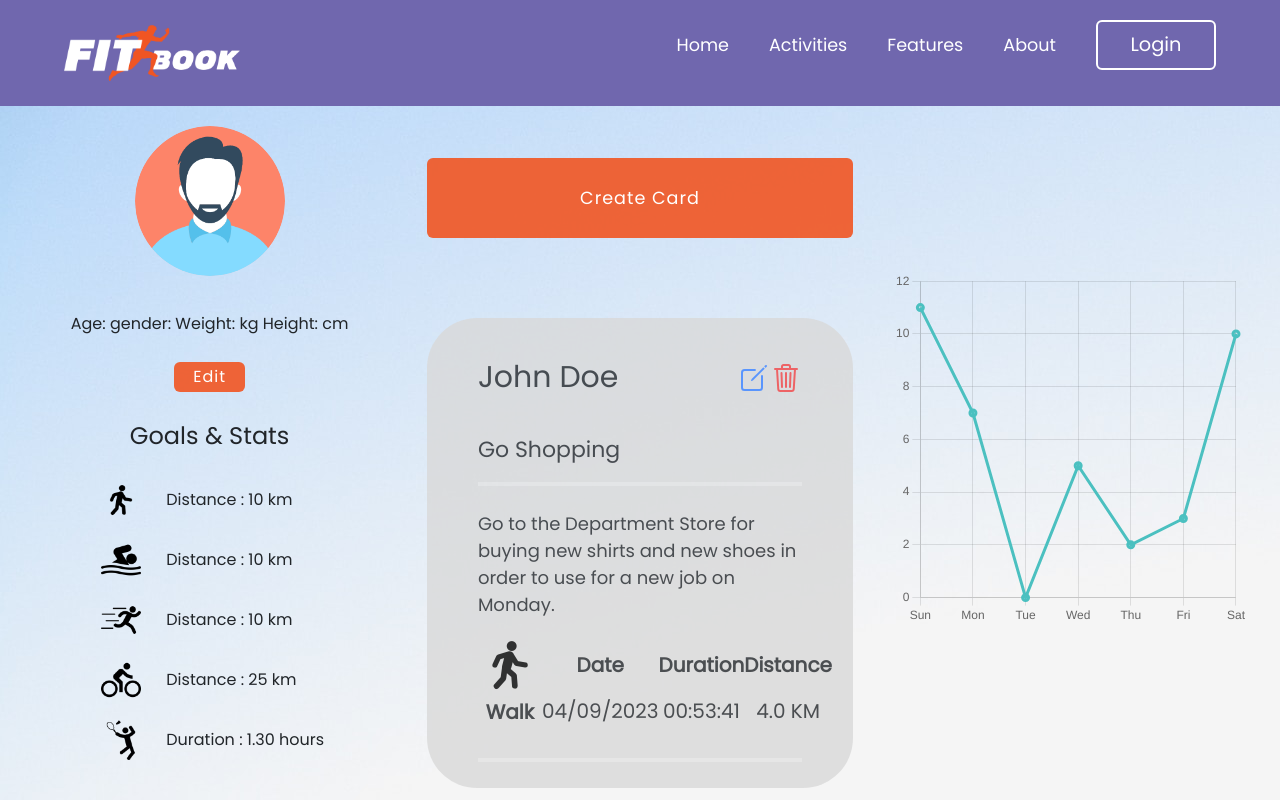
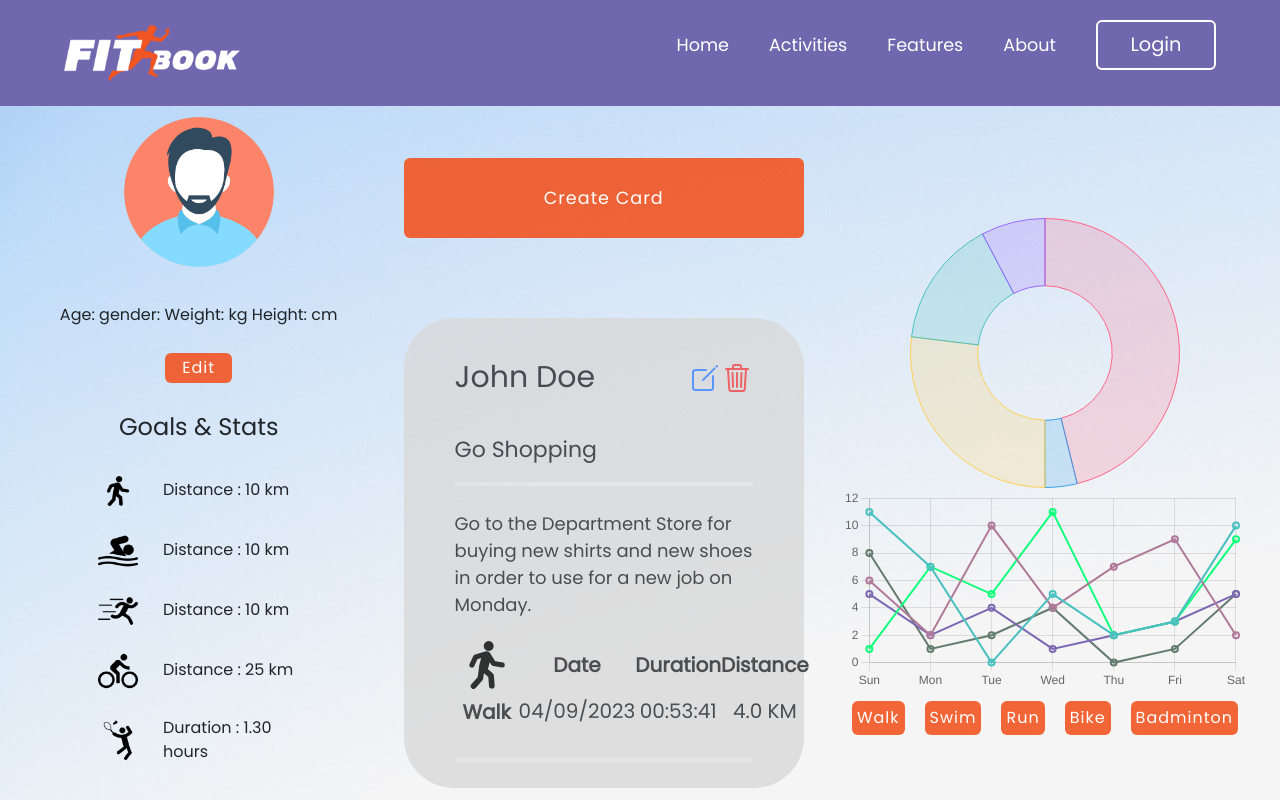
Before and after one commit to warutniy/project_groupA-2, a React (Vite) app in the folder groupA/react/: page /dashboard in a window 1280 px wide. Built offline with nearby package versions, Linux system fonts and the light colour scheme.

Commit message:
fix chart position & add toggle data button

```diff
--- /dev/null
+++ b/groupA/react/src/components/user/DoChart.jsx
@@ -0,0 +1,49 @@
+import React from "react";
+import { Chart as ChartJS, ArcElement, Tooltip, Legend } from "chart.js";
+import { Doughnut } from "react-chartjs-2";
+import { CategoryScale, Chart, LinearScale, PointElement, LineElement } from "chart.js";
+
+
+ChartJS.register(ArcElement, Tooltip, Legend, CategoryScale);
+
+
+export const data = {
+  // labels: ['Walk', 'Swim', 'Run', 'Bike', 'Badminton'],
+  datasets: [
+    {
+      label: 'TImes per week',  // add percent
+      data: [12, 1, 7, 4, 2],
+      backgroundColor: [
+        'rgba(255, 99, 132, 0.2)',
+        'rgba(54, 162, 235, 0.2)',
+        'rgba(255, 206, 86, 0.2)',
+        'rgba(75, 192, 192, 0.2)',
+        'rgba(153, 102, 255, 0.2)',
+        'rgba(255, 159, 64, 0.2)',
+      ],
+      borderColor: [
+        'rgba(255, 99, 132, 1)',
+        'rgba(54, 162, 235, 1)',
+        'rgba(255, 206, 86, 1)',
+        'rgba(75, 192, 192, 1)',
+        'rgba(153, 102, 255, 1)',
+        'rgba(255, 159, 64, 1)',
+      ],
+      borderWidth: 1,
+    },
+  ],
+};
+
+export function DoChart() {
+  return <Doughnut data={data}
+    // width={7}
+    // height={7}
+    options={{
+      maintainAspectRatio: true, plugins: {
+        legend: {
+          display: true,
+        },
+      },
+    }}
+  />;
+}
--- a/groupA/react/src/components/user/LineChart.jsx
+++ b/groupA/react/src/components/user/LineChart.jsx
@@ -1,4 +1,5 @@
 import React from "react";
+import { useState } from "react";
 import "../user/User_main.css";
 import { Line } from 'react-chartjs-2';
 import { CategoryScale, Chart, LinearScale, PointElement, LineElement } from "chart.js";
@@ -8,26 +9,91 @@ Chart.register(CategoryScale, LinearScale, PointElement, LineElement);
 
 
 const LineChart = function () {
+
+  const [dataOn, setDataOn] = useState({
+    dataset1: true,
+    dataset2: true,
+    dataset3: true,
+    dataset4: true,
+    dataset5: true,
+  });
+
+
   const data = {
-    // labels: ['Red', 'Blue', 'Green', 'Yellow', 'Orange'],
     labels: ['Sun', 'Mon', 'Tue', 'Wed', 'Thu', 'Fri', 'Sat'],
     datasets: [
       {
-        label: 'Sample Dataset',
+        label: 'Walk',
         data: [11, 7, 0, 5, 2, 3, 10],
-        backgroundColor: 'rgba(75,192,192,0.2)',
+        backgroundColor: 'rgba(75,192,192,0)',
         borderColor: 'rgba(75,192,192,1)',
-        borderWidth: 3,
+        borderWidth: 2,
+        hidden: !dataOn.dataset1,
+      },
+      {
+        label: 'Swim',
+        data: [6, 2, 10, 4, 7, 9, 2],
+        backgroundColor: 'rgba(60,124,192,0)',
+        borderColor: 'rgba(175,122,153,1)',
+        borderWidth: 2,
+        hidden: !dataOn.dataset2,
+      },
+      {
+        label: 'Run',
+        data: [1, 7, 5, 11, 2, 3, 9],
+        backgroundColor: 'rgba(10,111,192,0)',
+        borderColor: 'rgba(15,292,124,1)',
+        borderWidth: 2,
+        hidden: !dataOn.dataset3,
+      },
+      {
+        label: 'Bike',
+        data: [5, 2, 4, 1, 2, 3, 5],
+        backgroundColor: 'rgba(10,111,192,0)',
+        borderColor: 'rgba(125,104,179,1)',
+        borderWidth: 2,
+        hidden: !dataOn.dataset4,
+      },
+      {
+        label: 'Badminton',
+        data: [8, 1, 2, 4, 0, 1, 5],
+        backgroundColor: 'rgba(10,111,192,0)',
+        borderColor: 'rgba(99,124,109,1)',
+        borderWidth: 2,
+        hidden: !dataOn.dataset5,
       },
     ],
   }
+
+  const toggleData = (dataset) => {
+    setDataOn((viewData) => ({
+      ...viewData,
+      [dataset]: !viewData[dataset],
+    }))
+  };
+
   return (
-    <Line
-      data={data}
-      width={10}
-      height={10}
-      options={{ maintainAspectRatio: true }}
-    />
+    <div>
+      <Line
+        data={data}
+        // width={7}
+        // height={7}
+        options={{
+          maintainAspectRatio: true, plugins: {
+            legend: {
+              display: false,
+            },
+          },
+        }}
+      />
+      <div className="LegendBTN">
+        <button onClick={() => toggleData('dataset1')}>Walk</button>
+        <button onClick={() => toggleData('dataset2')}>Swim</button>
+        <button onClick={() => toggleData('dataset3')}>Run</button>
+        <button onClick={() => toggleData('dataset4')}>Bike</button>
+        <button onClick={() => toggleData('dataset5')}>Badminton</button>
+      </div>
+    </div>
   );
 };
 
--- a/groupA/react/src/components/user/User_main.css
+++ b/groupA/react/src/components/user/User_main.css
@@ -247,10 +247,44 @@ a {
 
 .grid-right {
     display: flex;
+    flex-direction: column;
+    /* justify-content: center; */
+    align-items: center;
+    max-width: 500px;
+    max-height: 300px;
+    margin-top: 100px;
+    padding-bottom: 20px;
+    /* border: 1px solid red; */
+}
+
+/* LINECHART */
+
+.LegendBTN {
+    display: flex;
     justify-content: center;
     align-items: center;
-    /* border: 1px solid red; */
 }
+
+.LegendBTN > button {
+        background-color: rgba(241, 86, 35, 0.9);
+        border: none;
+        outline: none;
+        border-radius: 6px;
+        cursor: pointer;
+        font-size: 1em;
+        letter-spacing: 1px;
+        color: #fff;
+        font-weight: 500;
+        transition: scale 0.2 ease;
+        padding: 5px 5px;
+        margin: 10px;
+}
+
+.LegendBTN > button:hover {
+    background-color: rgba(112, 103, 174, 0.9);
+    scale: 1.01;
+}
+
 
 /* =============== MEDIA QUERIES (MEDIUM DEVICES) =============== */
 @media screen and (max-width: 1024px) {
--- a/groupA/react/src/components/user/User_right.jsx
+++ b/groupA/react/src/components/user/User_right.jsx
@@ -3,12 +3,14 @@ import "../user/User_main.css";
 
 // import chart element
 import LineChart from "./LineChart";
-// import BarChart from "./BarChart";
+import { DoChart } from "./DoChart";
+
+
 
 const User_right = function () {
   return (
-    <div className='grid-right' >
-      {/* <BarChart /> */}
+    <div className='grid-right'>
+      <DoChart />
       <LineChart />
       {/* <p>Test .</p> */}
     </div>
@@ -16,16 +18,3 @@ const User_right = function () {
 };
 
 export default User_right;
-
-// import React from "react";
-// import "../user/User_main.css";
-
-// const User_right = function () {
-//   return (
-//     <div className='grid-right' >
-//       <p>Put Graph Here!</p>
-//     </div>
-//   );
-// };
-
-// export default User_right;
```
Also changed, not shown: groupA/react/src/components/user/BarChart.jsx (deleted, +0 -46 lines).
